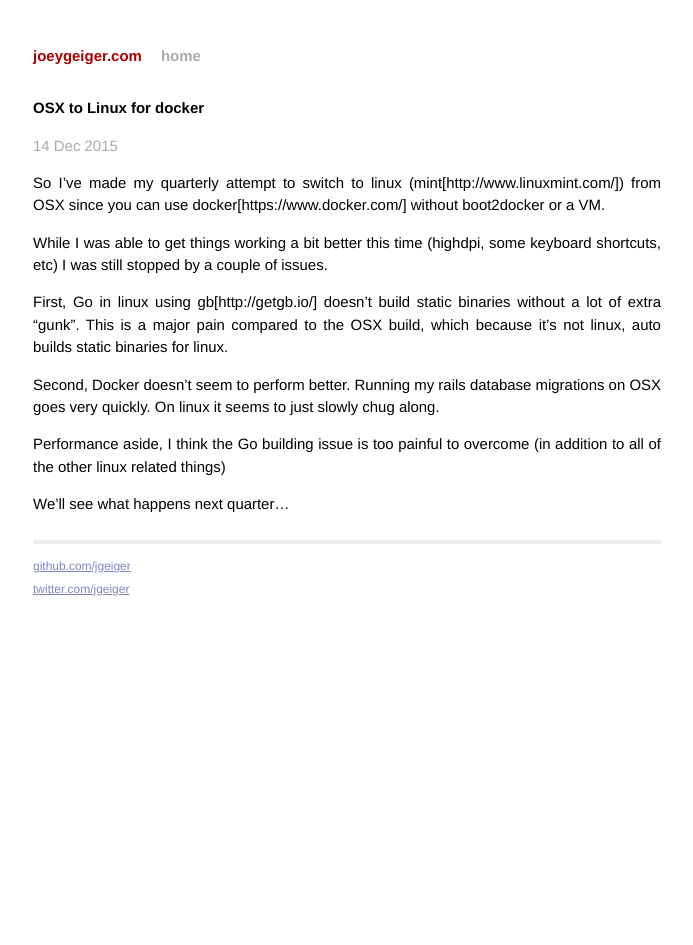
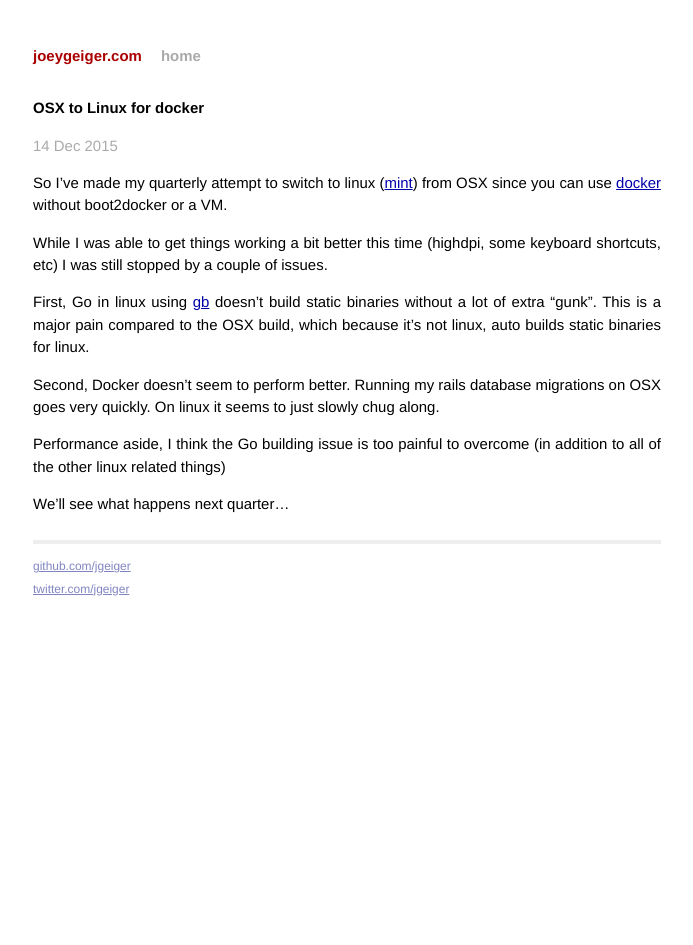
Before and after one commit to jgeiger/jgeiger.github.io, a Jekyll site: the page built from _posts/2015-12-14-osx-to-linux-for-docker-sigh.markdown, in a window 1280 px wide. Shown: the whole page, without its empty margins (293-986 px from the left). Built offline with Jekyll 4.4.1, drawn with Linux system fonts in a browser that asks for light colours; Markdown is read by kramdown in place of the engine named in the settings.

Commit message:
fix linking for osx-docker post

```diff
--- a/_posts/2015-12-14-osx-to-linux-for-docker-sigh.markdown
+++ b/_posts/2015-12-14-osx-to-linux-for-docker-sigh.markdown
@@ -6,11 +6,11 @@ slug: osx-to-linux-for-docker-sigh
 title: OSX to Linux for docker
 ---
 
-So I've made my quarterly attempt to switch to linux (mint[http://www.linuxmint.com/]) from OSX since you can use docker[https://www.docker.com/] without boot2docker or a VM.
+So I've made my quarterly attempt to switch to linux ([mint](http://www.linuxmint.com/)) from OSX since you can use [docker](https://www.docker.com/) without boot2docker or a VM.
 
 While I was able to get things working a bit better this time (highdpi, some keyboard shortcuts, etc) I was still stopped by a couple of issues.
 
-First, Go in linux using gb[http://getgb.io/] doesn't build static binaries without a lot of extra "gunk". This is a major pain compared to the OSX build, which because it's not linux, auto builds static binaries for linux.
+First, Go in linux using [gb](http://getgb.io/) doesn't build static binaries without a lot of extra "gunk". This is a major pain compared to the OSX build, which because it's not linux, auto builds static binaries for linux.
 
 Second, Docker doesn't seem to perform better. Running my rails database migrations on OSX goes very quickly. On linux it seems to just slowly chug along.
 
```
